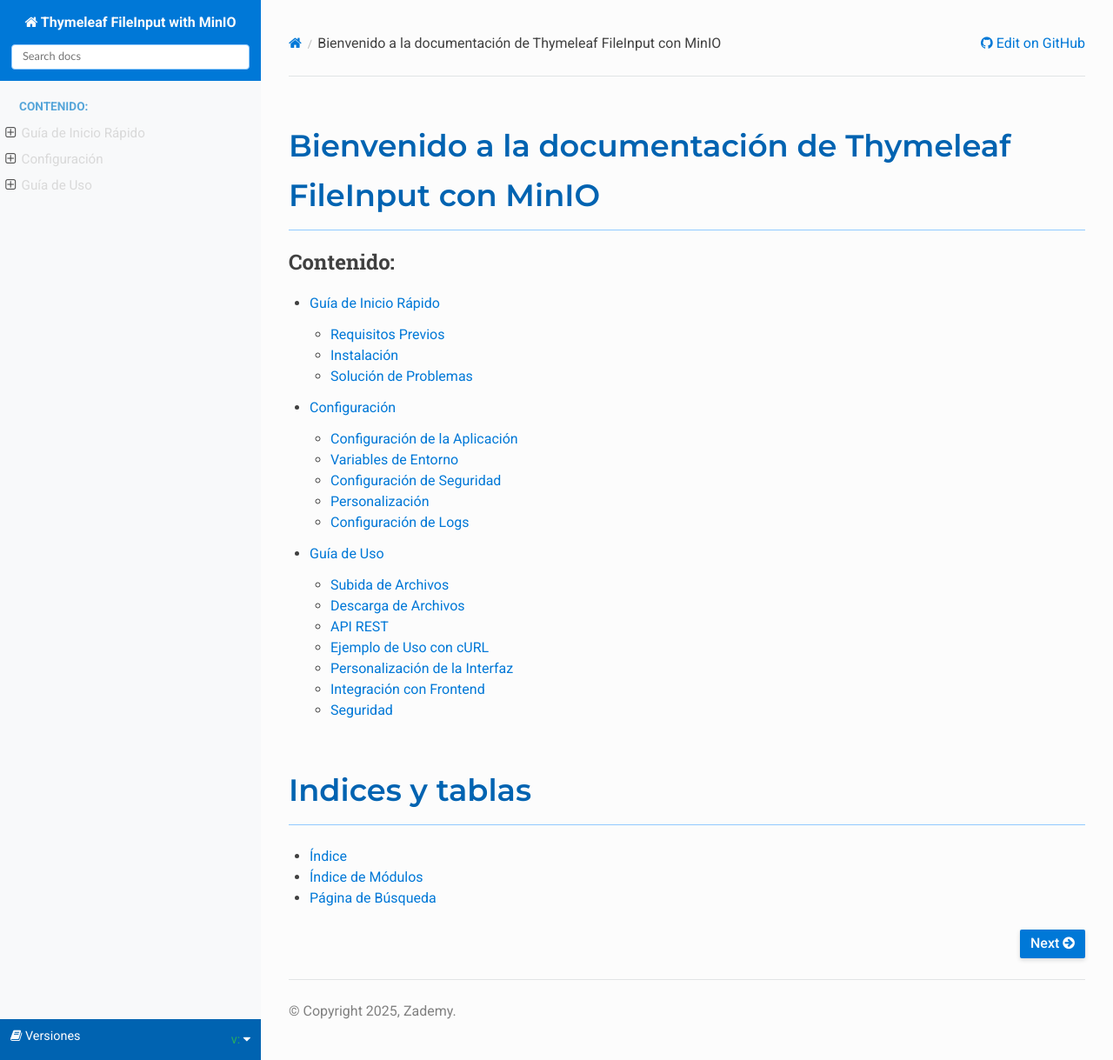
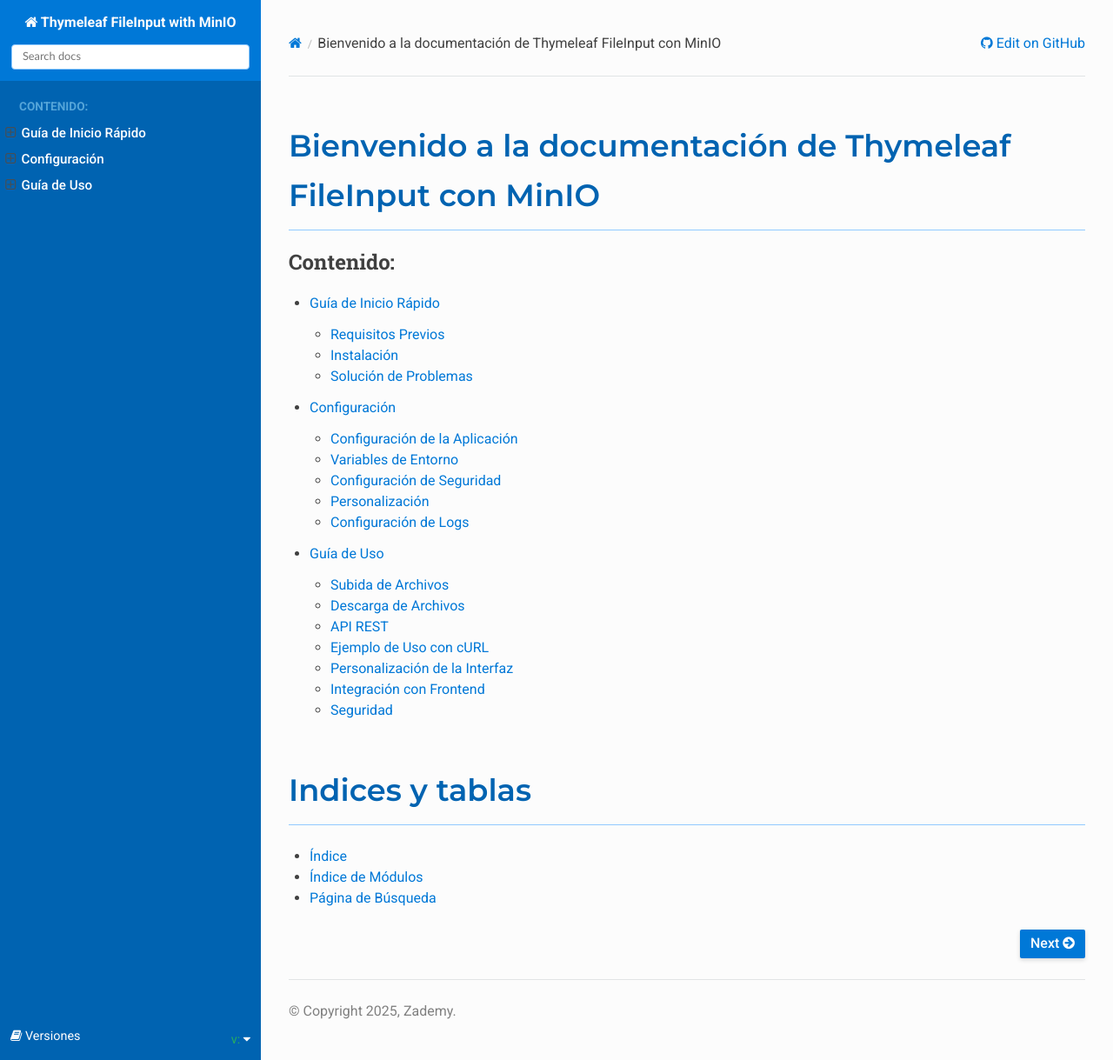
Before and after one commit to zademy/thymeleaf-fileinput-minio, a Sphinx documentation site: the page built from docs/index.rst, in a window 1280 px wide and 1219 px high. Shown: the whole window at 87% size. Built offline with Sphinx 7.4.7 and the Read the Docs theme 3.1.0, drawn with Linux system fonts in a browser that asks for light colours; pages that are not in the unit, such as notebooks, are missing from menus.

Commit message:
Update custom.css

```diff
--- a/docs/_static/custom.css
+++ b/docs/_static/custom.css
@@ -79,6 +79,8 @@
 .wy-menu-vertical a {
     font-family: 'Roboto', 'Open Sans', sans-serif;
     font-size: 0.95em;
+    color: #ffffff !important; /* Texto blanco para mejor contraste */
+    font-weight: 500; /* Texto más grueso para mejor legibilidad */
 }
 
 .wy-menu-vertical a:hover {
@@ -225,7 +227,7 @@
 
 /* Mejora de la navegación */
 .wy-nav-side {
-    background-color: #f8f9fa;
+    background-color: #0063B1; /* Fondo azul oscuro para mejor contraste */
 }
 
 .wy-side-nav-search input[type="text"] {
```
